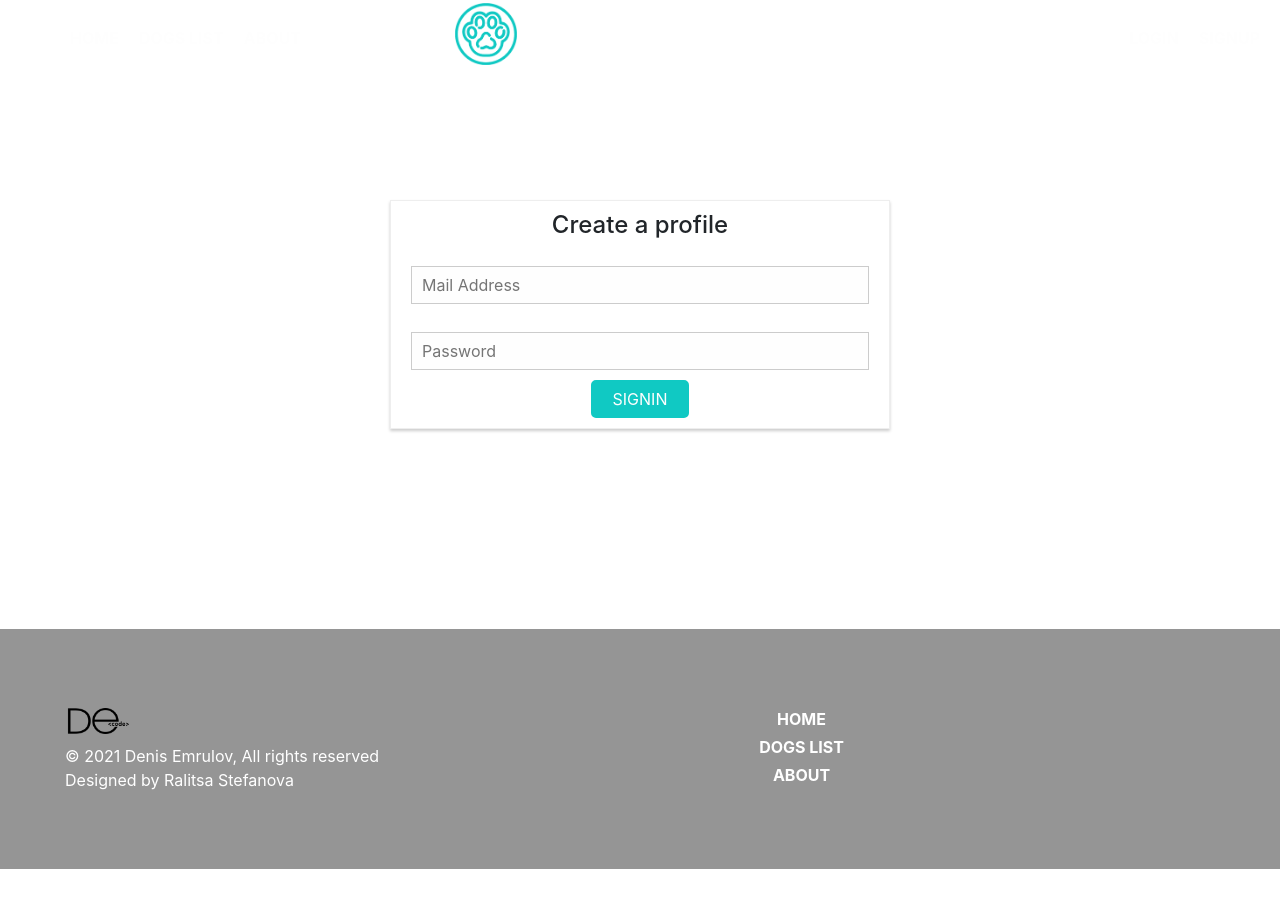
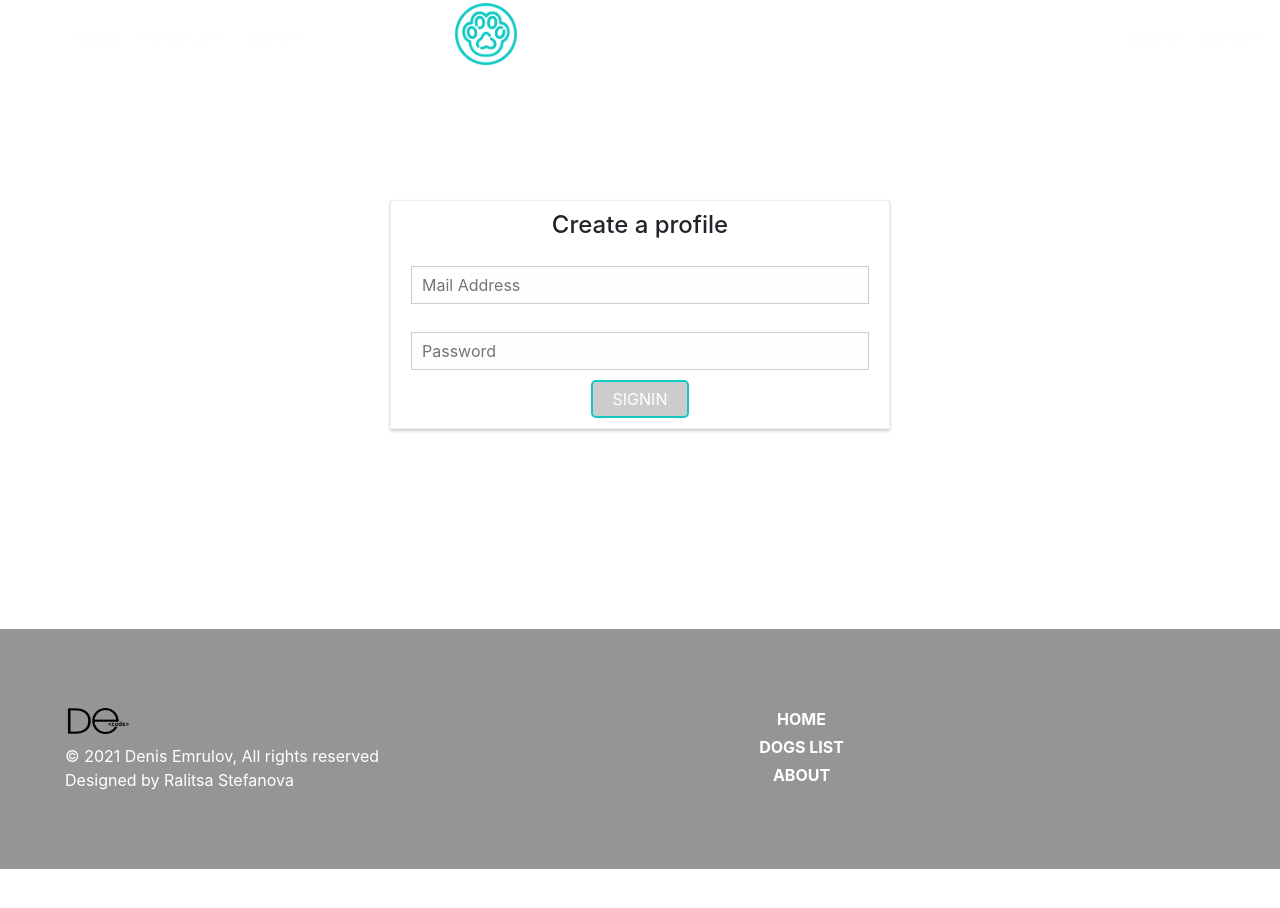
Before and after one commit to emrulovd/charlies-paw-client-side-web-app, a React (Create React App) app: page /auth/signup in a window 1280 px wide. Shown: the top 908 px of the page. Built offline with nearby package versions, Linux system fonts and the light colour scheme; what google-maps-react would draw is missing.

Commit message:
Modifications 07/03/2021: Handling overall validity of thesignup form

```diff
--- a/src/components/UI/Button/Button.js
+++ b/src/components/UI/Button/Button.js
@@ -2,6 +2,11 @@ import React from 'react';
 
 import classes from './Button.module.css'
 
-const button = (props) => <button onClick={props.click} className={classes.Button}>{props.children}</button>
+const button = (props) => (
+    <button
+    disabled = {props.disabled}
+    onClick={props.click}
+    className={classes.Button}>{props.children}</button>
+)
 
 export default button;
--- a/src/components/UI/Button/Button.module.css
+++ b/src/components/UI/Button/Button.module.css
@@ -13,3 +13,9 @@
     border: 2px solid #10C9C3;
     color: #000;
 }
+
+.Button:disabled{
+    background-color: #ccc;
+    color: #fff;
+    cursor: not-allowed;
+}
--- a/src/components/UI/Input/Input.js
+++ b/src/components/UI/Input/Input.js
@@ -4,11 +4,17 @@ import classes from './Input.module.css';
 
 const input = (props) => {
     let inputElement = null;
+    const inputClasses = [classes.InputElement];
+    let validationError = null;
+    if(props.invalid && props.shouldValidate && props.touched){
+        inputClasses.push(classes.Invalid);
+        validationError = <p>Please enter a valid value!</p>;
+    }
 
     switch( props.elementType ){
         case ('input'):
             inputElement = <input
-            className={classes.InputElement}
+            className={inputClasses.join(' ')}
             {...props.elementConfig}
             value = {props.value}
             onChange = {props.changed}/>; //distribute the props in order easily to pass the attributes needed on the element
@@ -21,7 +27,7 @@ const input = (props) => {
             break;
         default:
             inputElement = <input
-                className={classes.InputElement}
+                className={inputClasses.join(' ')}
                 {...props.elementConfig}
                 value = {props.value}
                 onChange = {props.changed}/>;
@@ -31,6 +37,7 @@ const input = (props) => {
         <div className={classes.Input}>
             <label className={classes.Label}>{props.label}</label>
             {inputElement}
+            {validationError}
         </div>
     )
 }
--- a/src/components/UI/Input/Input.module.css
+++ b/src/components/UI/Input/Input.module.css
@@ -25,3 +25,12 @@
     outline: none;
     background-color: #ccc;
 }
+
+.Invalid{
+    border: 1px solid red;
+    background-color: #fa887c;
+}
+
+p{
+    color: red;
+}
--- a/src/containers/Authentication/AuthSignup/AuthSignup.js
+++ b/src/containers/Authentication/AuthSignup/AuthSignup.js
@@ -40,7 +40,7 @@ class AuthSignup extends Component {
                     touched: false
                 }
             },
-            controlIsValid: false,
+            formIsValid: false,
             loading: false
         }
     }
@@ -82,6 +82,16 @@ class AuthSignup extends Component {
             isValid = value.length <= rules.maxLength && isValid
         }
 
+        if (rules.isEmail) {
+            const pattern = /[a-z0-9!#$%&'*+/=?^_`{|}~-]+(?:\.[a-z0-9!#$%&'*+/=?^_`{|}~-]+)*@(?:[a-z0-9](?:[a-z0-9-]*[a-z0-9])?\.)+[a-z0-9](?:[a-z0-9-]*[a-z0-9])?/;
+            isValid = pattern.test(value) && isValid
+        }
+
+        if (rules.isNumeric) {
+            const pattern = /^\d+$/;
+            isValid = pattern.test(value) && isValid
+        }
+
         return isValid;
     }
 
@@ -102,7 +112,8 @@ class AuthSignup extends Component {
         for (let inputIdentifier in updatedAuthForm) {
             formIsValid = updatedAuthForm[inputIdentifier].valid && formIsValid;
         }
-        this.setState({authForm: updatedAuthForm});
+        console.log(updatedAuthForm)
+        this.setState({authForm: updatedAuthForm, formIsValid: formIsValid});
     }
 
     render(){
@@ -114,7 +125,7 @@ class AuthSignup extends Component {
             })
         }
 
-        const form = formElementsArray.map(formElement => (
+        let form = formElementsArray.map(formElement => (
             <Input
                 key={formElement.id}
                 elementType = {formElement.config.elementType}
@@ -125,13 +136,15 @@ class AuthSignup extends Component {
                 touched = {formElement.config.touched}
                 changed = {(event) => this.inputChangedHandler(event, formElement.id)}
             />))
-
+        if( this.state.loading ){
+            form = <p>Spinner</p>;
+        }
         return(
             <div className={classes.Auth}>
                 <form onSubmit={this.signUpHandler}>
                     <h4>Create a profile</h4>
                         {form}
-                    <Button>SIGNIN</Button>
+                    <Button disabled={!this.state.formIsValid}>SIGNIN</Button>
                 </form>
             </div>
         );
```
